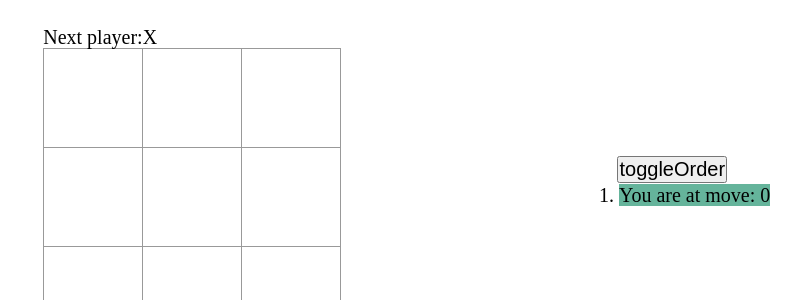
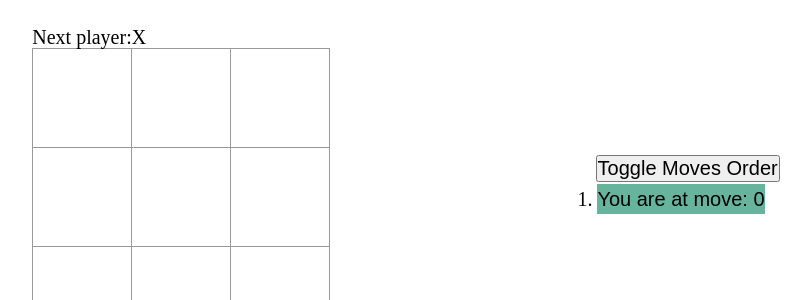
Before and after one commit to DeliaBarron/tic-tac-toe-ReactExer-withNotes, a React (Create React App) app: page / in a window 1280 px wide. Shown: the top 300 px of the page, without its empty margins (234-1045 px from the left). Built offline with nearby package versions, Linux system fonts and the light colour scheme.

Commit message:
Extra2: 'Toogle Moves Order' btn done! At History component

```diff
--- a/src/components/History.jsx
+++ b/src/components/History.jsx
@@ -1,13 +1,26 @@
 import { useEffect, useState } from "react"
 
 export const History = ({currentMove, jumpToMove, history}) => {
- const [historyOrder, setHistoryOrder]=useState(true)//asc
- const [listOrder, setListOrder]=useState([])
+ const [order, setOrder]=useState(true)//asc
+ const [list, setList]=useState()
+let listArr
 
-// useEffect(()=>{
+useEffect(()=>{
+  renderList(history)
+  if(order){
+   setList(listArr)
+  // console.log(listArr)
+  } else if(order===false){
+    let sortedList=listArr.slice()
+    sortedList.reverse()
+    setList(sortedList)
+    console.log('sortedList key: ',sortedList[0].key)
+  }
+  console.log('list at uE call: ',list)
+  console.log('order at uE call:',order)
+},[order, history, currentMove])
 
-// },[historyOrder])
-
+  /*
   const moves=history.map((squares, moveIndex) => {
     let description
     console.log('history MAP ele/squares',squares, 'moveIndex: '+moveIndex)
@@ -26,29 +39,37 @@ export const History = ({currentMove, jumpToMove, history}) => {
       </li>
     )
 })
-
+*/
+function renderList(history){
+   listArr=history.map((squares, moveIndex)=>{
+    let description
+    console.log('history MAP ele/squares',squares, 'moveIndex: '+moveIndex)
+    if(moveIndex > 0){
+      description='Go to move: '+moveIndex
+    } else if(moveIndex===0){
+      description='Go to start game'
+    }
+    return (
+      <li key={moveIndex}>{
+        currentMove===moveIndex?
+          <button className="actual-move" onClick={() => jumpToMove(moveIndex)}>{'You are at move: '+ currentMove}</button>
+          :
+         <button className="jump-btn" onClick={() => jumpToMove(moveIndex)}>{description}</button>
+      }
+      </li>
+    )
+  })
+}
 
     function handleOrderToggle(){
-        let sortedMoves=moves
-        sortedMoves.reverse()
-        //LISTORDER ARRA
-        setListOrder(sortedMoves)
-        //SET TO ASC OR DESC
-        setHistoryOrder(!historyOrder)
-     }
+        setOrder(!order)
+    }
 
 
   return (
     <>
-    <button onClick={()=>{handleOrderToggle()}}>toggleOrder</button>
-    {/*
-     {
-        historyOrder ?
-        <ol> {moves}</ol>:
-        <ol>{listOrder}</ol>
-        } */}
-
-     <ol> {moves}</ol>
+    <button onClick={()=>{handleOrderToggle()}}>Toggle Moves Order</button>
+      <ol>{list}</ol>
     </>
   )
 }
```
